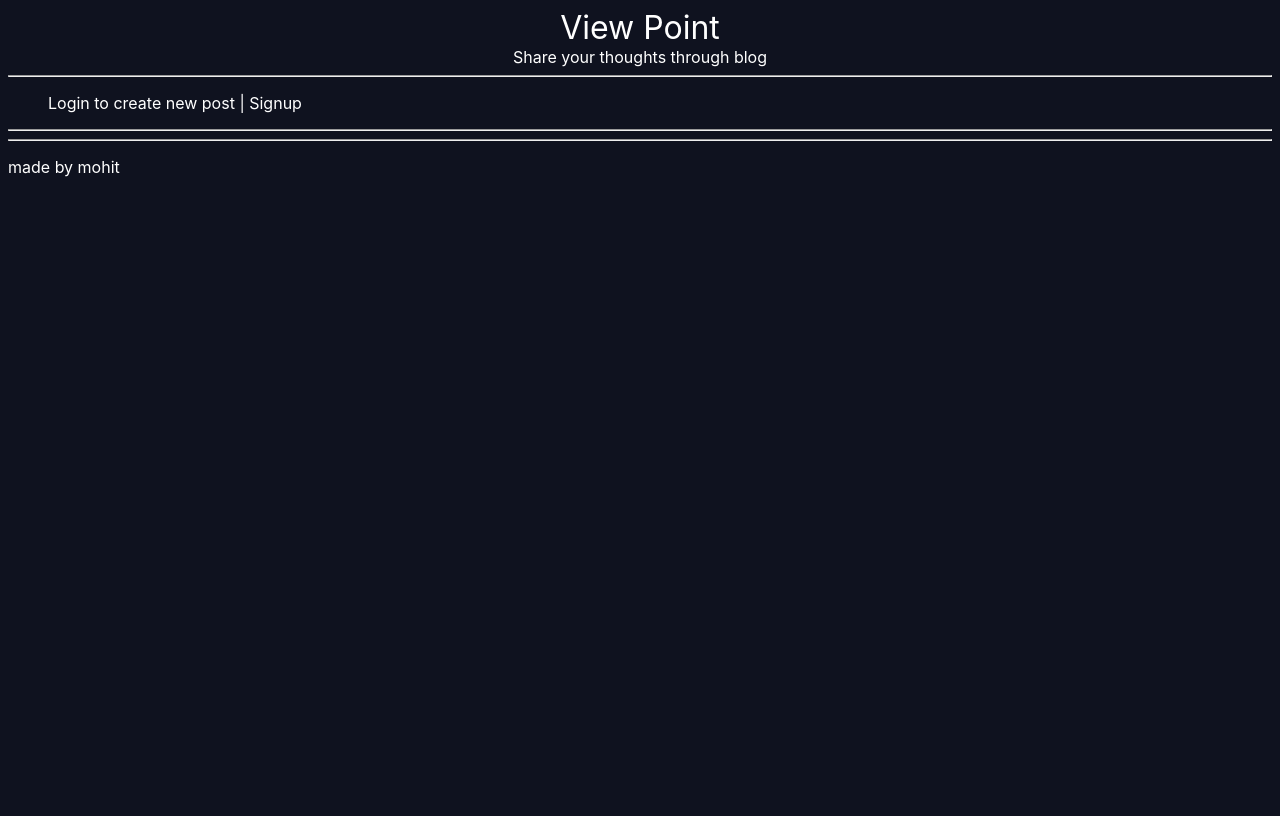
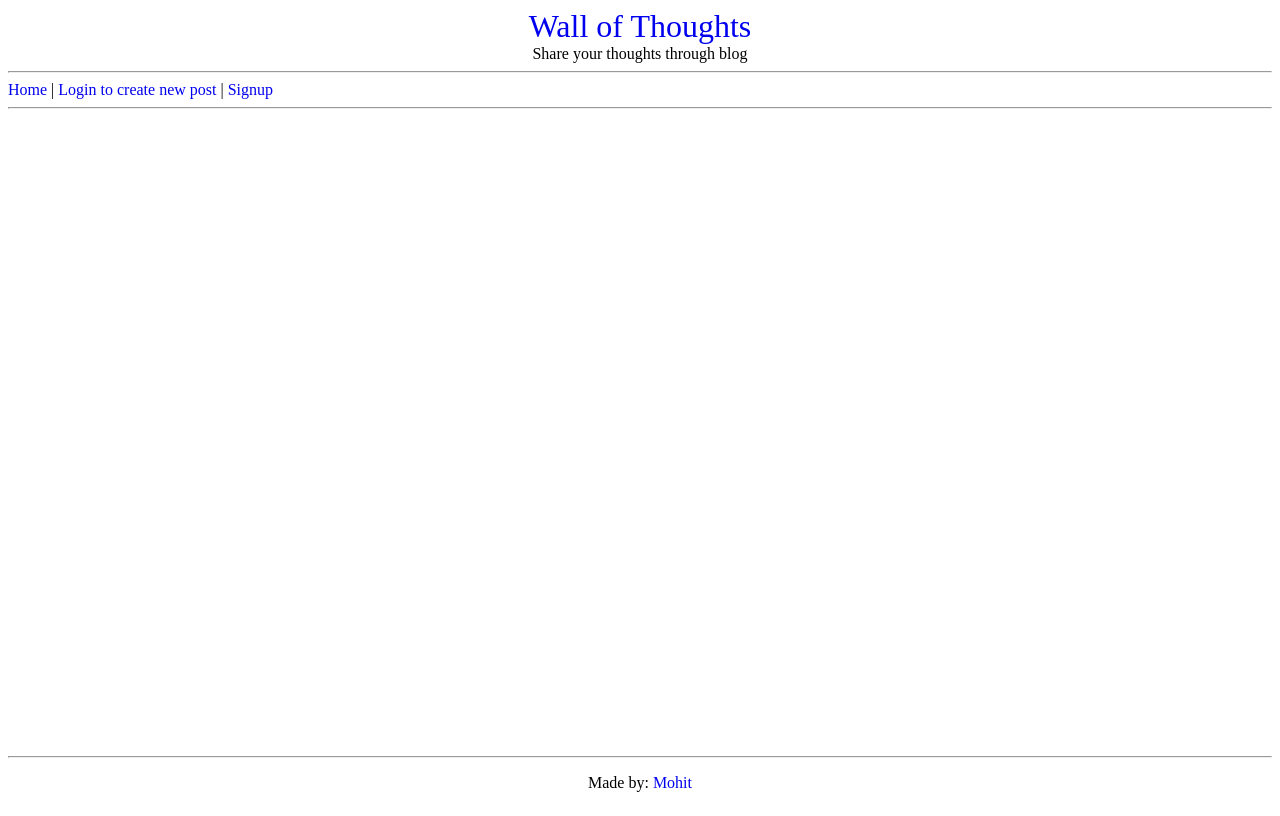
Before and after one commit to mydv/my-first-blog, a Django app: page / in a window 1280 px wide. Before the commit the page ends 177 px from the top, so only its background shows below. Run offline with Django 3.2, Linux system fonts and the light colour scheme; data that the repository does not hold is empty; parts of the project's set-up code (start-up, migrations or seed data) failed here and were passed over.

Commit message:
Add aesthetic changes

```diff
--- a/static/css/styles.css
+++ b/static/css/styles.css
@@ -1,13 +1,3 @@
-body {
-    background-color: #0f121f;
-    background-repeat: no-repeat;
-    color: #fff;
-}
-
-body *{
-    font-family: -apple-system, BlinkMacSystemFont, 'Segoe UI', Roboto, Oxygen, Ubuntu, Cantarell, 'Open Sans', 'Helvetica Neue', sans-serif;
-}
-
 h1, h2{
     font-weight: normal;
     margin: 0;
@@ -18,7 +8,6 @@ p {
 }
 
 a{
-    color: #fff;
     text-decoration: none;
 }
 
@@ -36,12 +25,27 @@ nav li{
     align-content: flex-end;
 }
 
-body > header > nav > ul > li:nth-child(4) > form > button {
-    background: none;
-    color: #fff;
+ul{
+    margin-top: 0em;
+    margin-bottom: 0em;
 }
 
-body > header > nav > ul > li:nth-child(4) > form > button:hover{
-    background-color: #fff;
-    color: black;
+body > header > nav > ul > li:nth-child(1) > p{
+    margin-top: 0em;
+    margin-bottom: 0em;
 }
+
+body > header > nav > ul{
+    padding: 0em;
+    margin: 0em;
+}
+
+body > footer > p{
+    text-align: center;
+}
+
+body {
+    min-height: 100%;
+    display: grid;
+    grid-template-rows: auto 1fr auto;
+}
--- a/templates/base.html
+++ b/templates/base.html
@@ -3,18 +3,19 @@
     <head>
         <meta charset="UTF-8">
         <meta name="viewport" content="width=device-width, initial-scale=1.0">
-        <title>View Point</title>
+        <title>Wall of Thoughts</title>
 		<link rel="stylesheet" href="{% static 'css/styles.css' %}">
     </head>
     <body>
         <header class="wrapper">
-            <h1><a href="/">View Point</a></h1>
+            <h1><a href="/">Wall of Thoughts</a></h1>
             <p>Share your thoughts through blog</p>
             <hr>
             <nav>
                 <ul>
                     {% if user.is_authenticated %}
                         <li><p>Hello {{ user.username }} |</p></li>
+                        <li><a href="/">Home</a></li> |
                         <li><a href="{% url 'post_new' %}">Create new post</a></li> |
                         <li><a href="{% url 'post_draft_list' %}">Drafts</a></li> |
                         <li><form class="logout-link" action="{% url 'accounts:logout' %}" method="post">
@@ -22,20 +23,23 @@
                             <button type="submit">Logout</button>
                         </form></li>
                     {% else %}
+                        <li><a href="/">Home</a></li> |
                         <li><a href="{% url 'accounts:login' %}">Login to create new post</a></li> |
                         <li><a href="{% url 'accounts:signup' %}">Signup</a></li>
                     {% endif %}
                 </ul>
             </nav>
+            <hr>
         </header>
-        <hr>
+
         <div class="wrapper">
             {% block content %}
             {% endblock %}
         </div>
-        <hr>
+
         <footer>
-            <p>made by mohit</p>
+            <hr>
+            <p>Made by: <a href="https://github.com/mydv">Mohit</a></p>
         </footer>
     </body>
 </html>
```
Also changed, not shown: blog/templates/blog/post_detail.html (+9 -8 lines), 1 other file.
